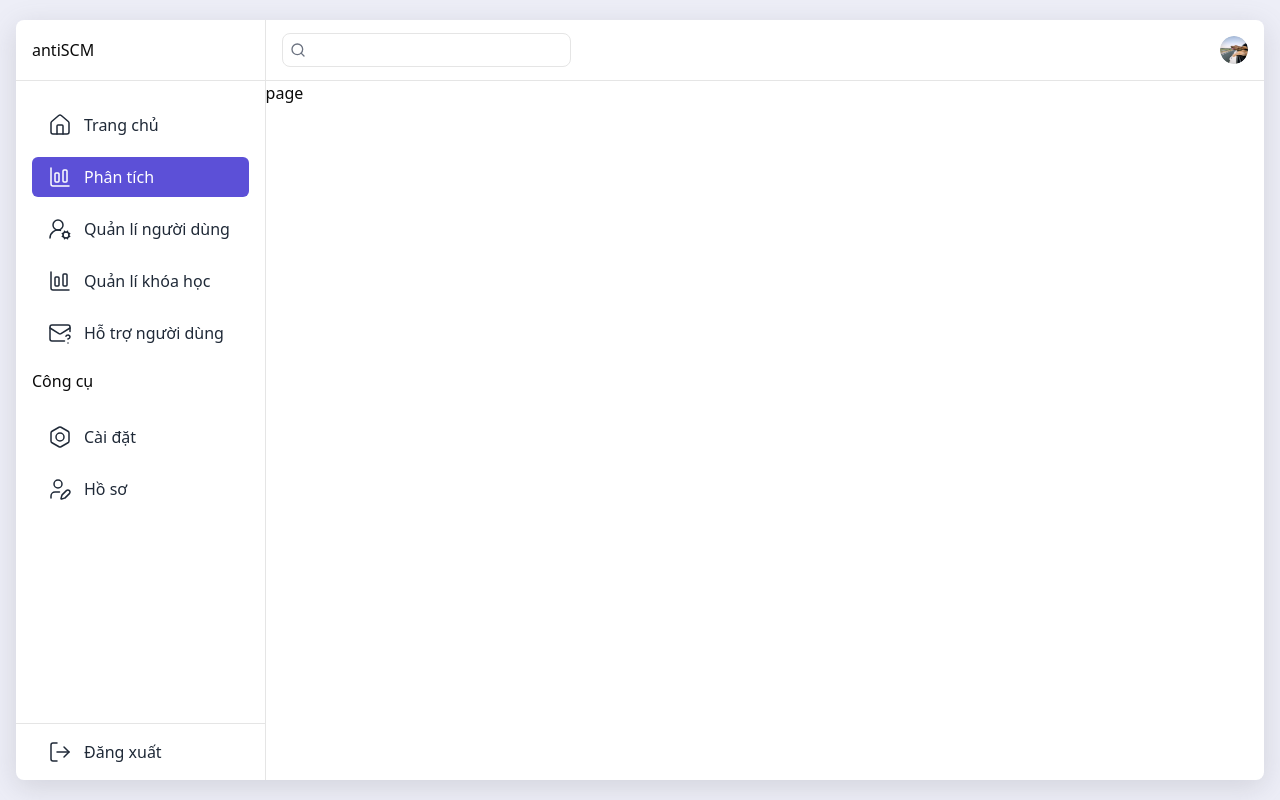
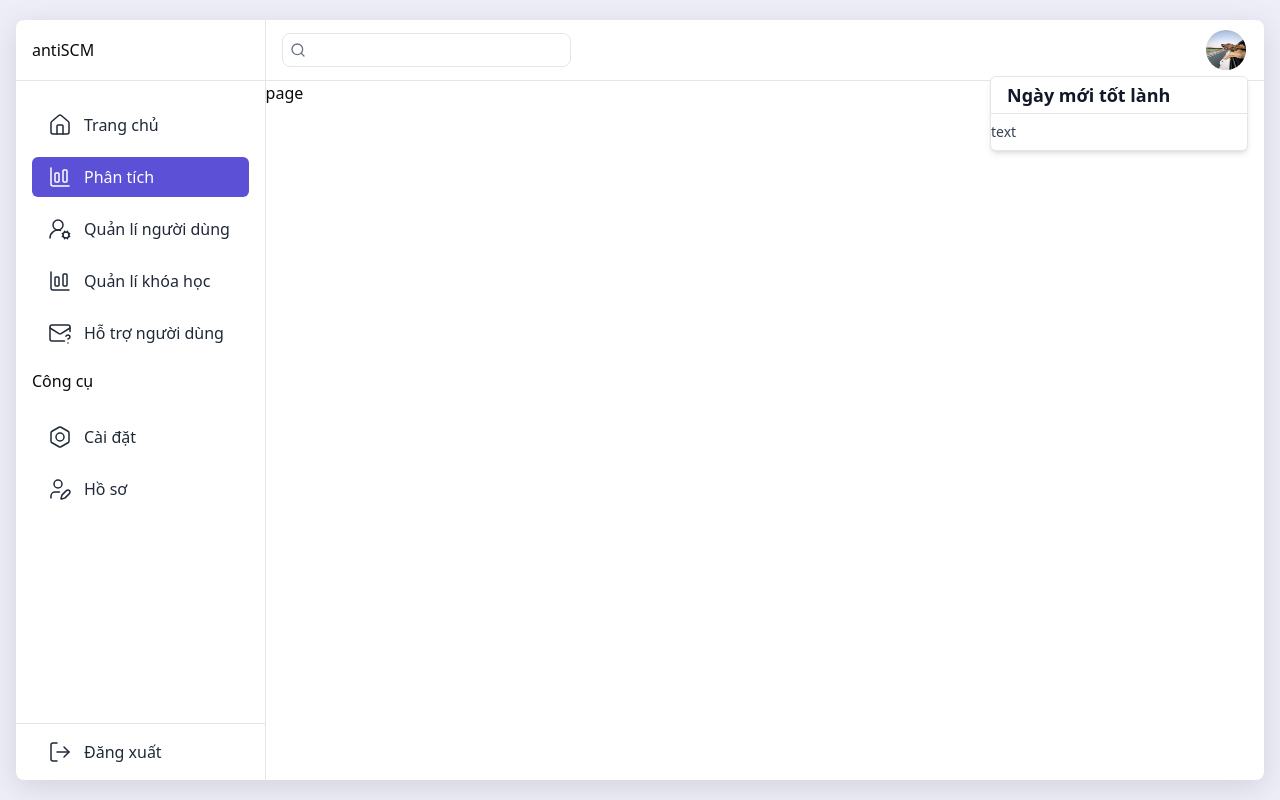
Before and after one commit to Bentanik/exe02_fe_web, a Next.js app: page /admin/analytic in a window 1280 px wide. Both pictures are taken after a click on the picture 1234 px from the left and 50 px from the top of the page. Built offline with nearby package versions, Linux system fonts and the light colour scheme.

Commit message:
layout admin

```diff
--- a/package.json
+++ b/package.json
@@ -10,6 +10,7 @@
   },
   "dependencies": {
     "@hookform/resolvers": "^3.9.1",
+    "@radix-ui/react-popover": "^1.1.4",
     "@radix-ui/react-select": "^2.1.4",
     "@radix-ui/react-slot": "^1.1.1",
     "class-variance-authority": "^0.7.1",
--- a/src/app/globals.css
+++ b/src/app/globals.css
@@ -27,6 +27,7 @@ input::-webkit-inner-spin-button {
   background: #f5f5f5; /* Màu nền của scrollbar */
   border-radius: 10px; /* Làm tròn nền */
 }
+
 
 @layer base {
   :root {
--- /dev/null
+++ b/src/components/avatar-admin-menu/index.tsx
@@ -0,0 +1,20 @@
+"use client";
+
+import Link from "next/link";
+
+export default function AvatarAdminMenu() {
+  return (
+    <div className="z-10 bg-white right-0 rounded-lg shadow-box w-64 overflow-hidden">
+      <div className="px-4 py-1 text-lg text-gray-900 select-none cursor-pointer">
+        <div className="font-bold">Ngày mới tốt lành</div>
+      </div>
+      <ul className="border-t py-2 text-sm text-gray-700" aria-labelledby="avatarButton">
+        <li>
+          <Link href="#!">
+            <span>text</span>
+          </Link>
+        </li>
+      </ul>
+    </div>
+  );
+}
--- a/src/components/header-sidebar/index.tsx
+++ b/src/components/header-sidebar/index.tsx
@@ -1,6 +1,25 @@
+"use client";
+
 import SearchSidebar from "@/components/search-sidebar";
+import {
+  Popover,
+  PopoverContent,
+  PopoverTrigger,
+} from "@/components/ui/popover";
+import { useState } from "react";
+import AvatarAdminMenu from "@/components/avatar-admin-menu";
 
 export default function HeaderSidebar() {
+  const [avatarTooltip, setAvatarTooltip] = useState<boolean>(false);
+
+  const handleToggleAvatarTooltip = () => {
+    setAvatarTooltip((prev) => !prev);
+  };
+
+  const handleCloseAvatarTooltip = () => {
+    setAvatarTooltip(false);
+  };
+
   return (
     <div className="w-full flex items-center justify-between">
       <div>
@@ -8,15 +27,29 @@ export default function HeaderSidebar() {
       </div>
       <div>
         <div>
-          <figure className="rounded-full overflow-hidden w-7 h-7 flex items-center justify-center">
+          <Popover open={avatarTooltip} onOpenChange={setAvatarTooltip}>
+            <PopoverTrigger asChild>
+              <div onClick={handleToggleAvatarTooltip}>
+                <figure className="rounded-full overflow-hidden w-11 h-11 flex items-center justify-center">
                   <img
                     id="avatarButton"
-              className="w-7 h-7 rounded-full cursor-pointer"
+                    className="w-10 h-10 rounded-full cursor-pointer"
                     src={"/images/avatar.jpg"}
                     alt="User dropdown"
                   />
                 </figure>
               </div>
+            </PopoverTrigger>
+            <PopoverContent
+              side="bottom"
+              align="end"
+              className="w-auto h-auto rounded-md p-0"
+            >
+              <AvatarAdminMenu />
+              {/* <AvatarMenu onCloseTooltip={handleCloseAvatarMenuTooltip} /> */}
+            </PopoverContent>
+          </Popover>
+        </div>
       </div>
     </div>
   );
--- /dev/null
+++ b/src/components/ui/popover.tsx
@@ -0,0 +1,33 @@
+"use client"
+
+import * as React from "react"
+import * as PopoverPrimitive from "@radix-ui/react-popover"
+
+import { cn } from "@/lib/utils"
+
+const Popover = PopoverPrimitive.Root
+
+const PopoverTrigger = PopoverPrimitive.Trigger
+
+const PopoverAnchor = PopoverPrimitive.Anchor
+
+const PopoverContent = React.forwardRef<
+  React.ElementRef<typeof PopoverPrimitive.Content>,
+  React.ComponentPropsWithoutRef<typeof PopoverPrimitive.Content>
+>(({ className, align = "center", sideOffset = 4, ...props }, ref) => (
+  <PopoverPrimitive.Portal>
+    <PopoverPrimitive.Content
+      ref={ref}
+      align={align}
+      sideOffset={sideOffset}
+      className={cn(
+        "z-50 w-72 rounded-md border bg-popover p-4 text-popover-foreground shadow-md outline-none data-[state=open]:animate-in data-[state=closed]:animate-out data-[state=closed]:fade-out-0 data-[state=open]:fade-in-0 data-[state=closed]:zoom-out-95 data-[state=open]:zoom-in-95 data-[side=bottom]:slide-in-from-top-2 data-[side=left]:slide-in-from-right-2 data-[side=right]:slide-in-from-left-2 data-[side=top]:slide-in-from-bottom-2",
+        className
+      )}
+      {...props}
+    />
+  </PopoverPrimitive.Portal>
+))
+PopoverContent.displayName = PopoverPrimitive.Content.displayName
+
+export { Popover, PopoverTrigger, PopoverContent, PopoverAnchor }
```
Also changed, not shown: 1 other file (tests, documents, lock files or other folders). Lines whose indentation alone changed are shown as unchanged.
